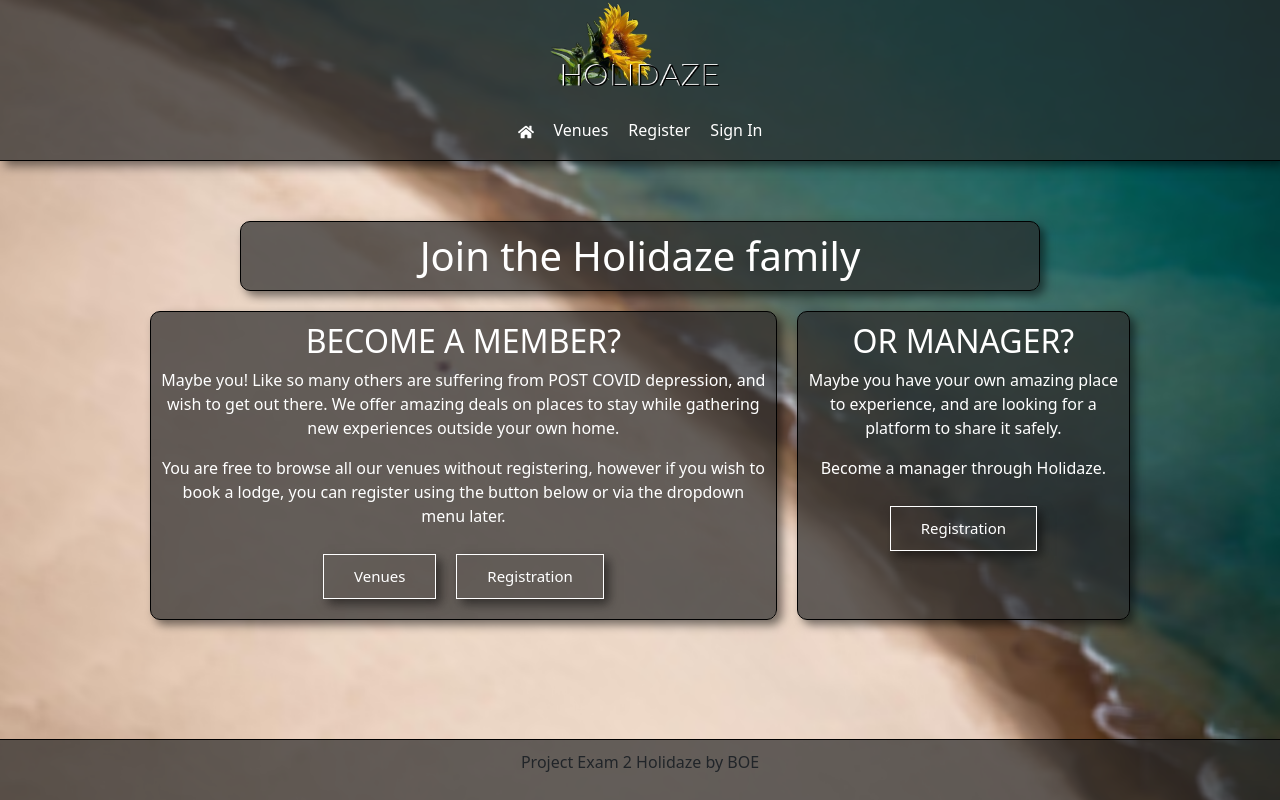
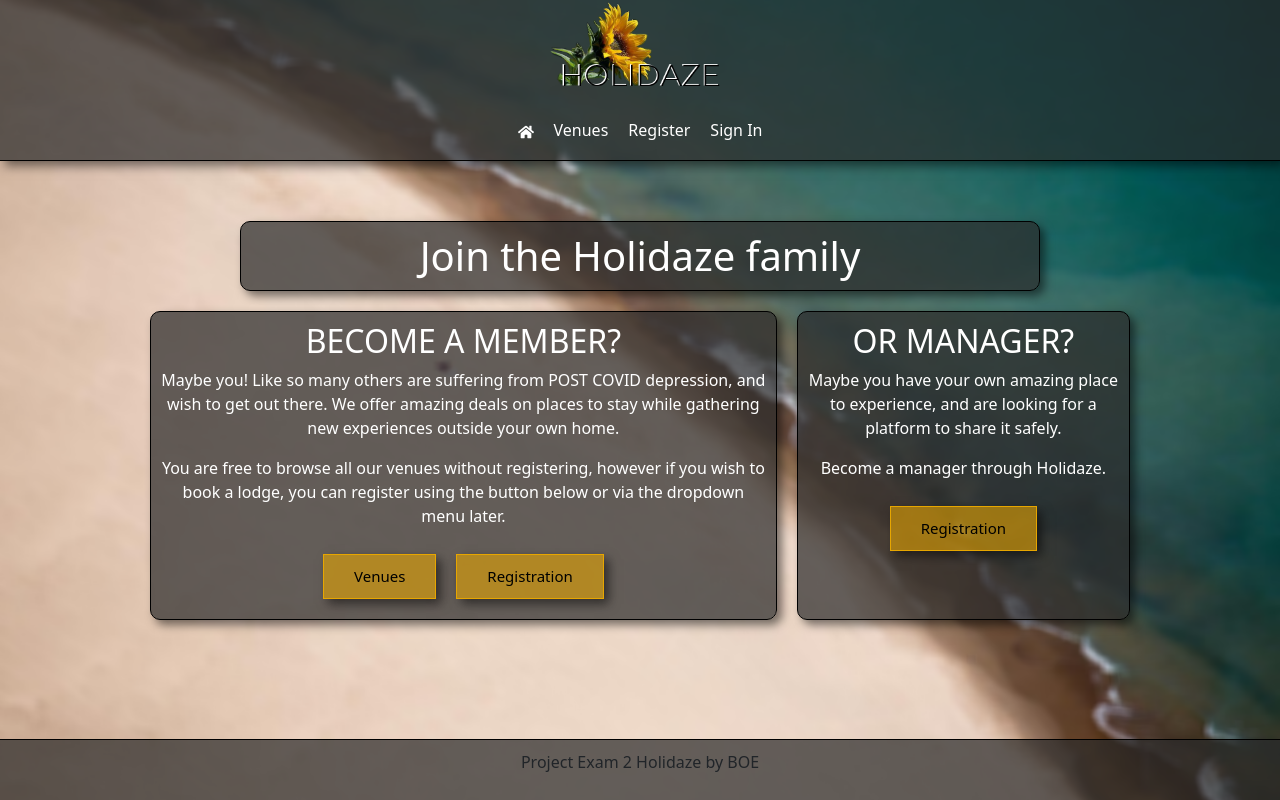
Before and after one commit to th3boe/project-exam-2-holidaze, a React (Create React App) app: page / in a window 1280 px wide. Built offline with nearby package versions, Linux system fonts and the light colour scheme; the HTML template or start-up script is replaced by a standard one.

Commit message:
button colors change

```diff
--- a/src/components/Button/button.module.css
+++ b/src/components/Button/button.module.css
@@ -1,8 +1,13 @@
 .btn {
-  background-color: #2d2d2d00;
-  border: 1px solid white;
+  /* background-color: #2d2d2d7f; */
+  background-color: #c48b10a5;
+  background-color: #e7a60096;
+  /* background-color: #2d2d2d00; */
+  /* backdrop-filter: blur(10px); */
+  border: 1px solid #e7a600;
   box-shadow: 5px 5px 10px rgba(0, 0, 0, 0.507);
-  color: white;
+  color: black;
+  /* color: #e7a600; */
   padding: 10px 30px;
   margin: 10px;
   border-radius: 0px;
@@ -13,8 +18,10 @@
 
 .btn:hover {
   transition: all 0.8s cubic-bezier(0.075, 0.82, 0.165, 1);
+  background-color: #d59c21bd;
   border-radius: 20px;
-  color: white;
+  color: black;
+  /* color: #ffc126; */
   background-color: none;
-  border: 1px solid white;
+  border: 1px solid #e4a300;
 }
```
